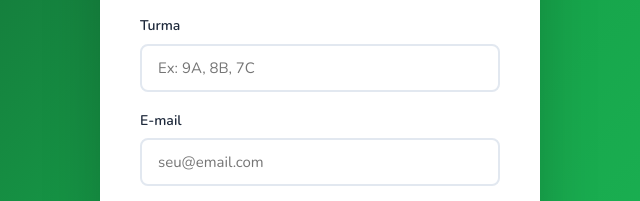
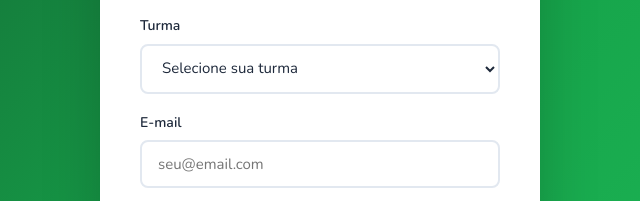
Before and after one commit to Pedro-del-code/Cempg-forms, a plain HTML site: page cepmg-forms/cadastro.html in a window 1280 px wide. Shown: the part 313-514 px from the top of the page, 320-960 px from the left. Drawn offline with nearby package versions, Linux system fonts and the light colour scheme.

Commit message:
Add files via upload

```diff
--- a/cepmg-forms/cadastro.html
+++ b/cepmg-forms/cadastro.html
@@ -27,7 +27,27 @@
 
       <div class="form-group">
         <label for="turma">Turma</label>
-        <input type="text" id="turma" placeholder="Ex: 9A, 8B, 7C" required/>
+        <select id="turma" required>
+          <option value="">Selecione sua turma</option>
+          <optgroup label="1° Ano">
+            <option value="1A">1° Ano A</option>
+            <option value="1B">1° Ano B</option>
+            <option value="1C">1° Ano C</option>
+            <option value="1D">1° Ano D</option>
+          </optgroup>
+          <optgroup label="2° Ano">
+            <option value="2A">2° Ano A</option>
+            <option value="2B">2° Ano B</option>
+            <option value="2C">2° Ano C</option>
+            <option value="2D">2° Ano D</option>
+          </optgroup>
+          <optgroup label="3° Ano">
+            <option value="3A">3° Ano A</option>
+            <option value="3B">3° Ano B</option>
+            <option value="3C">3° Ano C</option>
+            <option value="3D">3° Ano D</option>
+          </optgroup>
+        </select>
       </div>
 
       <div class="form-group">
```
Also changed, not shown: cepmg-forms/perfil.html (+23 -2 lines).
